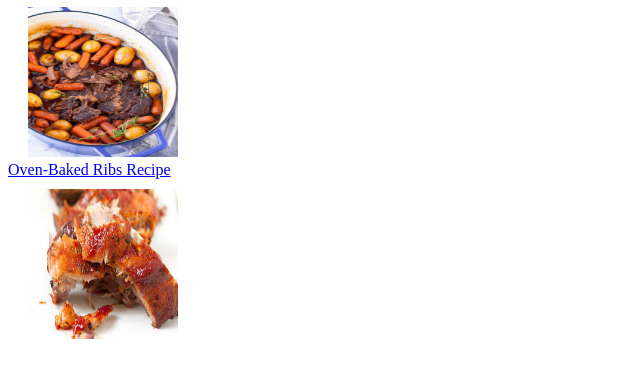
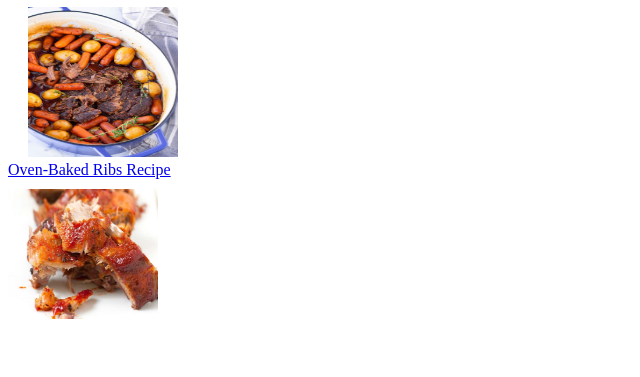
Before and after one commit to SilintN/odin-recipes, a plain HTML site: page index.html in a window 1280 px wide. Shown: the part 101-478 px from the top of the page, without its empty margins (0-640 px from the left). Drawn offline with Linux system fonts and the light colour scheme.

Commit message:
Fix image dimensions and margins

```diff
--- a/index.html
+++ b/index.html
@@ -19,9 +19,9 @@
     />
     <a href="./ovenBakedRibs.html">Oven-Baked Ribs Recipe</a>
     <img
-      style="width: 150px; height: 150px; margin-left: 20px; margin-top: 10px"
+      style="width: 150px; height: 130px; margin-top: 10px"
       src="./Images/oven-baked-ribs.jpg"
-      alt="PotRoastImg"
+      alt="PorkRibsImg"
     />
   </body>
 </html>
```
